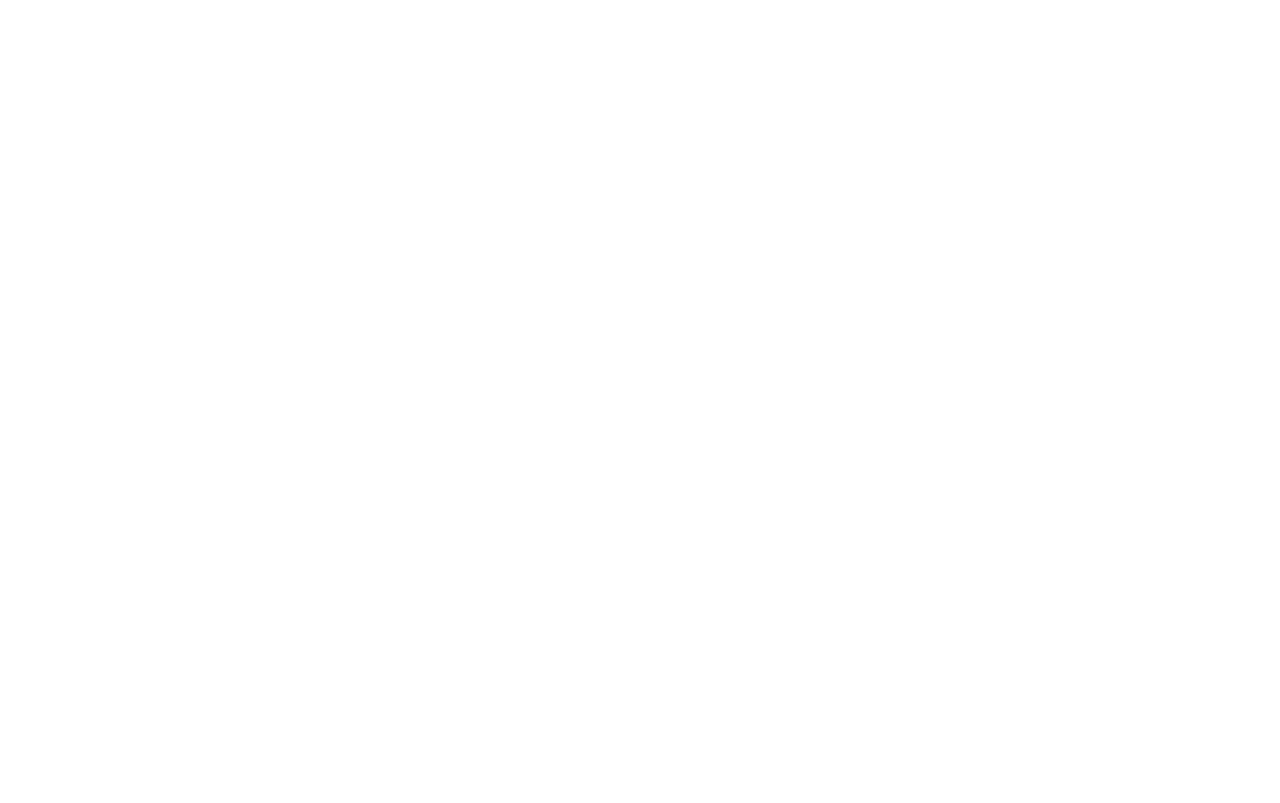
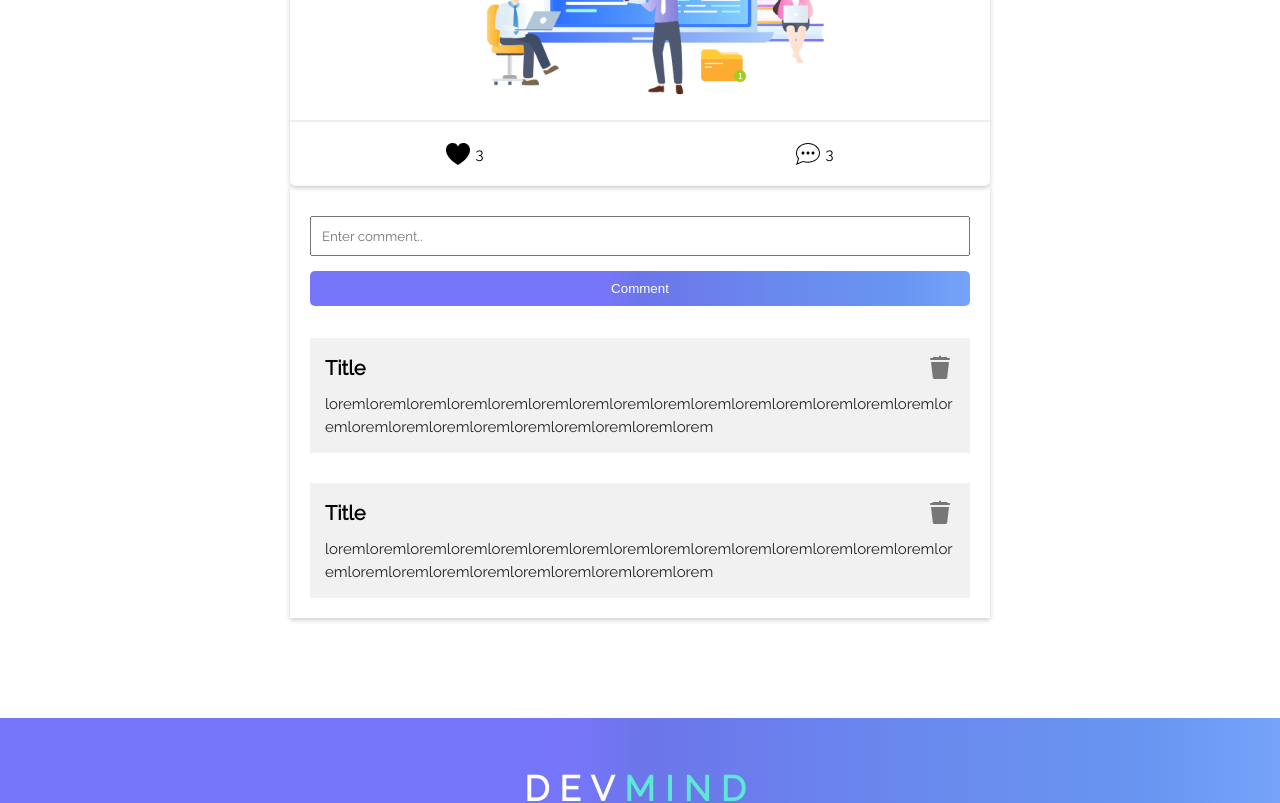
Before and after one commit to NikhilSharma03/DevMind, a React (Create React App) app: page /comment in a window 1280 px wide. Shown: the part 540-1343 px from the top of the page. Before the commit the page ends 800 px from the top, so only its background shows below. Built offline with nearby package versions, Linux system fonts and the light colour scheme.

Commit message:
added comments page

```diff
--- a/src/App.js
+++ b/src/App.js
@@ -10,6 +10,7 @@
   UpdatePost,
   UserProfile,
   Feed,
+  Comment
 } from "./pages/PageSrc";
 import { Switch, Route } from "react-router-dom";
 
@@ -17,6 +18,7 @@
   return (
     <Layout>
       <Switch>
+        <Route exact path="/comment" component={Comment} />
         <Route exact path="/feed" component={Feed} />
         <Route exact path="/profile" component={UserProfile} />
         <Route exact path="/update_post" component={UpdatePost} />
--- a/src/pages/Comment/Comment.css
+++ b/src/pages/Comment/Comment.css
@@ -0,0 +1,78 @@
+.comment__container {
+  padding: 15rem 2rem 5rem 2rem;
+  min-height: 80vh;
+}
+
+.comment__main {
+  width: 70rem;
+  margin: 0 auto;
+}
+
+.comment__main .postcard__container {
+  margin-bottom: 0;
+}
+
+.comment__box {
+  padding: 2rem 1rem;
+  box-shadow: 0 0.2rem 0.5rem rgb(0 0 0 / 20%);
+}
+
+.comment__field {
+  padding: 1rem;
+}
+
+.comment__field input {
+  width: 100%;
+  margin-bottom: 1.5rem;
+  padding: 1rem 1rem;
+  outline: none;
+  font-family: inherit;
+}
+
+.comment__field button {
+  width: 100%;
+  padding: 1rem 0.75rem;
+  color: white;
+  background: linear-gradient(
+    to right,
+    #7475f9 40%,
+    #7776f9 45%,
+    #6c75ea 50%,
+    #6a88ee 70%,
+    #6896f1 90%,
+    #77a3fa 100%
+  );
+  border: none;
+  border-radius: 5px;
+  cursor: pointer;
+}
+
+.comment__list {
+  padding: 2rem 1rem;
+  padding-bottom: 0;
+  border-top: 2px solid #fdfdfd;
+}
+
+.comment__list div:last-of-type {
+  margin-bottom: 0;
+}
+
+.comment {
+  margin-bottom: 3rem;
+  padding: 1.5rem;
+  background: rgb(241, 241, 241);
+}
+
+.comment p {
+  font-size: 1.5rem;
+  margin-top: 1rem;
+  color: #222;
+  word-break: break-all;
+  line-height: 1.5;
+}
+
+.comment__header {
+  display: flex;
+  align-items: center;
+  justify-content: space-between;
+}
--- a/src/pages/Comment/Comment.js
+++ b/src/pages/Comment/Comment.js
@@ -0,0 +1,43 @@
+import React from 'react'
+import "./Comment.css"
+import PostCard from './../../components/PostCard/PostCard'
+import SvgSrc  from '../../shared/SvgSrc'
+
+const Comment = () => {
+    return (
+        <div className="comment__container">
+            <div className="comment__main">
+                <PostCard />
+                <div className="comment__box">
+                    {/* Comment Field */}
+                    <div className="comment__field">
+                        <div>
+                            <input placeholder="Enter comment.."/>
+                        </div>
+                        <button>Comment</button>
+                    </div>
+                    {/* Comment List */}
+                    <div className="comment__list">
+                        <div className="comment">
+                            <div className="comment__header">
+                                <h1>Title</h1>
+                                <SvgSrc.Delete fill="#777" />
+                            </div>
+                            <p>loremloremloremloremloremloremloremloremloremloremloremloremloremloremloremloremloremloremloremloremloremloremloremloremlorem</p>
+                        </div>
+
+                        <div className="comment">
+                            <div className="comment__header">
+                                <h1>Title</h1>
+                                <SvgSrc.Delete fill="#777" />
+                            </div>
+                            <p>loremloremloremloremloremloremloremloremloremloremloremloremloremloremloremloremloremloremloremloremloremloremloremloremlorem</p>
+                        </div>
+                    </div>
+                </div>
+            </div>
+        </div>
+    )
+}
+
+export default Comment
--- a/src/pages/PageSrc.js
+++ b/src/pages/PageSrc.js
@@ -5,3 +5,4 @@
 export { default as UpdatePost } from "./UpdatePost/UpdatePost";
 export { default as UserProfile } from "./UserProfile/UserProfile";
 export { default as Feed } from "./Feed/Feed";
+export { default as Comment } from "./Comment/Comment";
--- a/src/shared/SvgSrc.js
+++ b/src/shared/SvgSrc.js
@@ -138,8 +138,8 @@
   </svg>
 );
 
-const Delete = () => (
-  <svg fill="#fff" xmlns="http://www.w3.org/2000/svg"  viewBox="0 0 30 30" width="3rem" height="3rem">    <path d="M 14.984375 2.4863281 A 1.0001 1.0001 0 0 0 14 3.5 L 14 4 L 8.5 4 A 1.0001 1.0001 0 0 0 7.4863281 5 L 6 5 A 1.0001 1.0001 0 1 0 6 7 L 24 7 A 1.0001 1.0001 0 1 0 24 5 L 22.513672 5 A 1.0001 1.0001 0 0 0 21.5 4 L 16 4 L 16 3.5 A 1.0001 1.0001 0 0 0 14.984375 2.4863281 z M 6 9 L 7.7929688 24.234375 C 7.9109687 25.241375 8.7633438 26 9.7773438 26 L 20.222656 26 C 21.236656 26 22.088031 25.241375 22.207031 24.234375 L 24 9 L 6 9 z"/></svg>
+const Delete = ({fill}) => (
+  <svg fill={`${fill !== undefined ? fill : "#fff"}`} xmlns="http://www.w3.org/2000/svg"  viewBox="0 0 30 30" width="3rem" height="3rem">    <path d="M 14.984375 2.4863281 A 1.0001 1.0001 0 0 0 14 3.5 L 14 4 L 8.5 4 A 1.0001 1.0001 0 0 0 7.4863281 5 L 6 5 A 1.0001 1.0001 0 1 0 6 7 L 24 7 A 1.0001 1.0001 0 1 0 24 5 L 22.513672 5 A 1.0001 1.0001 0 0 0 21.5 4 L 16 4 L 16 3.5 A 1.0001 1.0001 0 0 0 14.984375 2.4863281 z M 6 9 L 7.7929688 24.234375 C 7.9109687 25.241375 8.7633438 26 9.7773438 26 L 20.222656 26 C 21.236656 26 22.088031 25.241375 22.207031 24.234375 L 24 9 L 6 9 z"/></svg>
 )
 
 export default {
```
